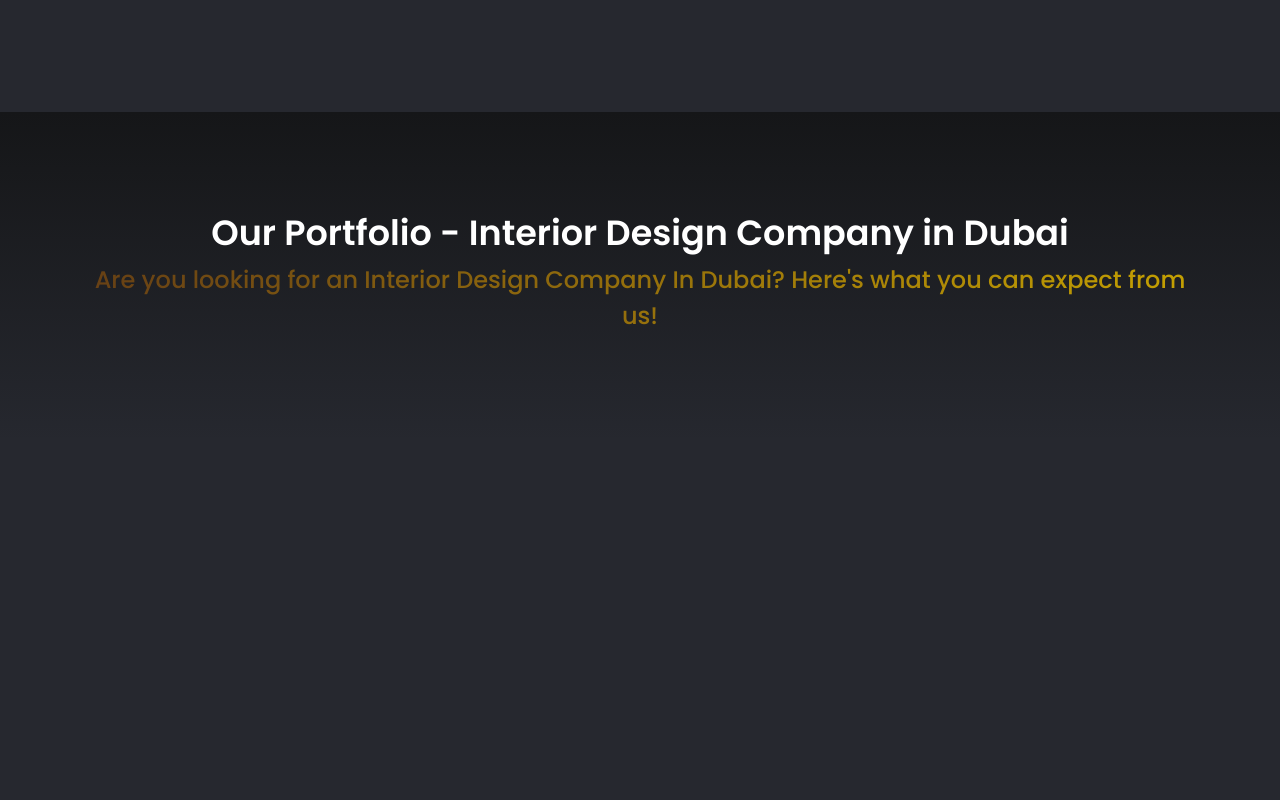
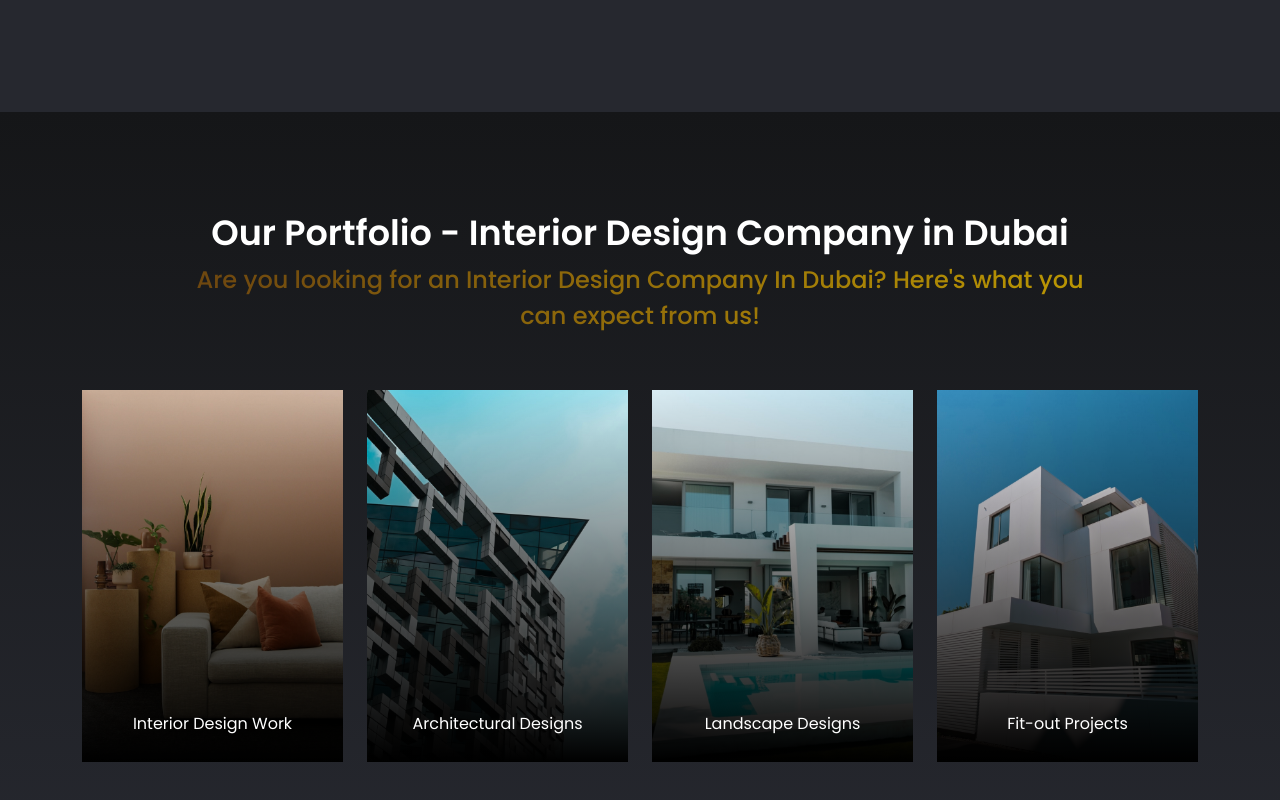
Before and after one commit to sajeerali-creo/vivace.github.io, a plain HTML site: page index.html in a window 1280 px wide. Shown: the part 1430-2230 px from the top of the page. Before the commit the page ends 1872 px from the top, so only its background shows below. Drawn offline with nearby package versions, Linux system fonts and the light colour scheme.

Commit message:
portfolio section

```diff
--- a/css/_image.scss
+++ b/css/_image.scss
@@ -0,0 +1,39 @@
+.hover-rotate {
+    overflow: hidden;
+    width: 100%;
+    position: relative;
+    @media (min-width: 1200px) {
+        min-width: 240px;
+        max-width: 320px;
+    }
+}
+.over-box{
+    width: 100%;
+    height: 100%;
+    padding: 20px;
+    text-align: center;
+    display: flex;
+    align-items: flex-end;
+    color: var(--white);
+    position: absolute;
+    justify-content: center;
+    background: rgb(0,0,0);
+    background: linear-gradient(0deg, rgba(0,0,0,1) 0%, rgba(0,0,0,0) 100%);
+    z-index:9;
+    transition: all 0.3s;
+    padding-bottom: 30px;
+}
+
+.hover-rotate img {
+    transition: all 0.3s;
+    box-sizing: border-box;
+    max-width: 100%;
+    width: 100%;
+}
+
+.hover-rotate:hover img {
+    transform: scale(1.3) rotate(5deg);
+}
+.hover-rotate:hover .over-box{
+    padding-bottom: 60px;
+}
--- a/index.html
+++ b/index.html
@@ -146,7 +146,8 @@
             <div class="row">
                 <div class="col-lg-6">
                     <h2 class="titles" data-aos="fade-up">What we do?</h2>
-                    <h3 class="sub-titles" data-aos="fade-up">Your search for the best interior design company in Dubai ends here!</h3>
+                    <h3 class="sub-titles" data-aos="fade-up">Your search for the best interior design company in Dubai
+                        ends here!</h3>
                     <p class="paragraph text-white" data-aos="fade-up">
                         Vivace is the top interior design company in Dubai. In terms of efficiency and effectiveness,
                         when completing interior design projects, we are the best among the list of interior design
@@ -177,8 +178,44 @@
             <div class="row">
                 <div class="col-lg-12 text-center">
                     <h2 class="titles" data-aos="fade-up">Our Portfolio - Interior Design Company in Dubai</h2>
-                    <h3 class="sub-titles" data-aos="fade-up">Are you looking for an Interior Design Company In Dubai? Here's what you can expect from us!</h3>
+                    <h3 class="sub-titles" data-aos="fade-up">Are you looking for an Interior Design Company In Dubai?
+                        Here's what you<br> can expect from us!</h3>
                 </div>
+            </div>
+            <div class="row mt-5">
+                <div class="col-md-6 col-lg-3" data-aos="fade-up">
+                    <figure class="hover-rotate">
+                        <div class="over-box">
+                            Interior Design Work
+                        </div>
+                        <img src="img/samples/1.jpg" />
+                    </figure>
+                </div>
+                <div class="col-md-6 col-lg-3" data-aos="fade-up">
+                    <figure class="hover-rotate">
+                        <div class="over-box">
+                            Architectural Designs
+                        </div>
+                        <img src="img/samples/2.jpg" />
+                    </figure>
+                </div>
+                <div class="col-md-6 col-lg-3" data-aos="fade-up">
+                    <figure class="hover-rotate">
+                        <div class="over-box">
+                            Landscape Designs
+                        </div>
+                        <img src="img/samples/3.jpg" />
+                    </figure>
+                </div>
+                <div class="col-md-6 col-lg-3" data-aos="fade-up">
+                    <figure class="hover-rotate">
+                        <div class="over-box">
+                            Fit-out Projects
+                        </div>
+                        <img src="img/samples/4.jpg" />
+                    </figure>
+                </div>
+
             </div>
         </div>
     </section>
```
Also changed, not shown: css/main.css, img/samples/1.jpg (added), img/samples/2.jpg (added), img/samples/3.jpg (added), img/samples/4.jpg (added), 2 other files.
